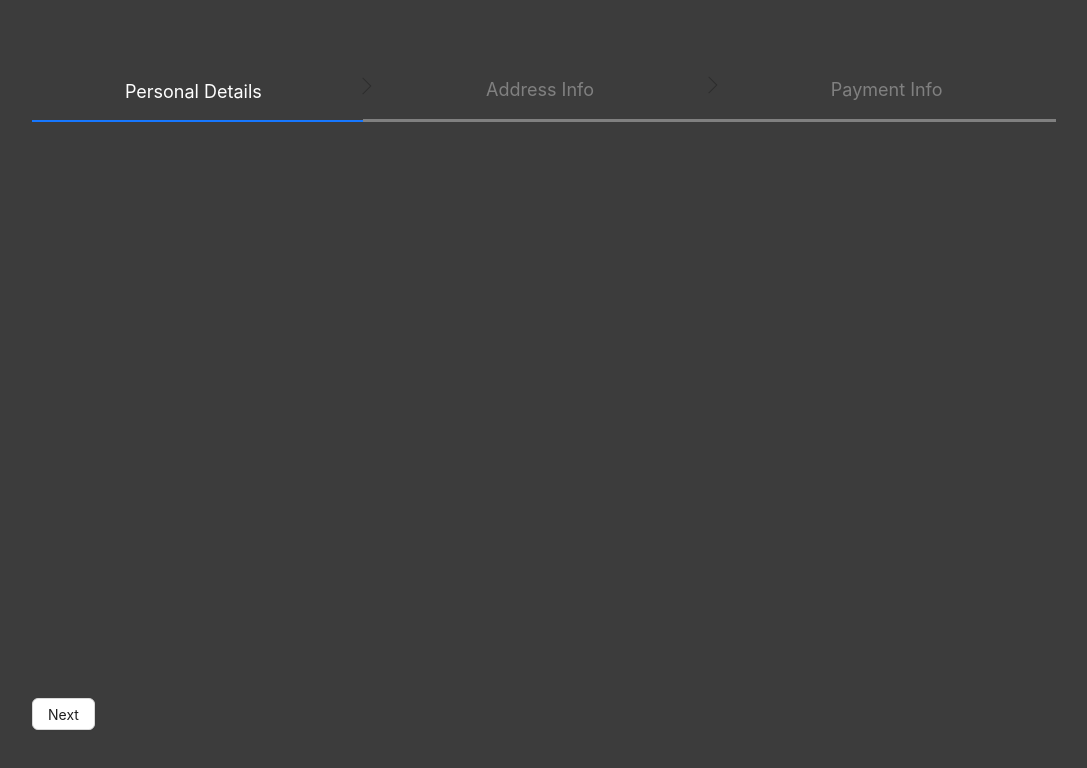
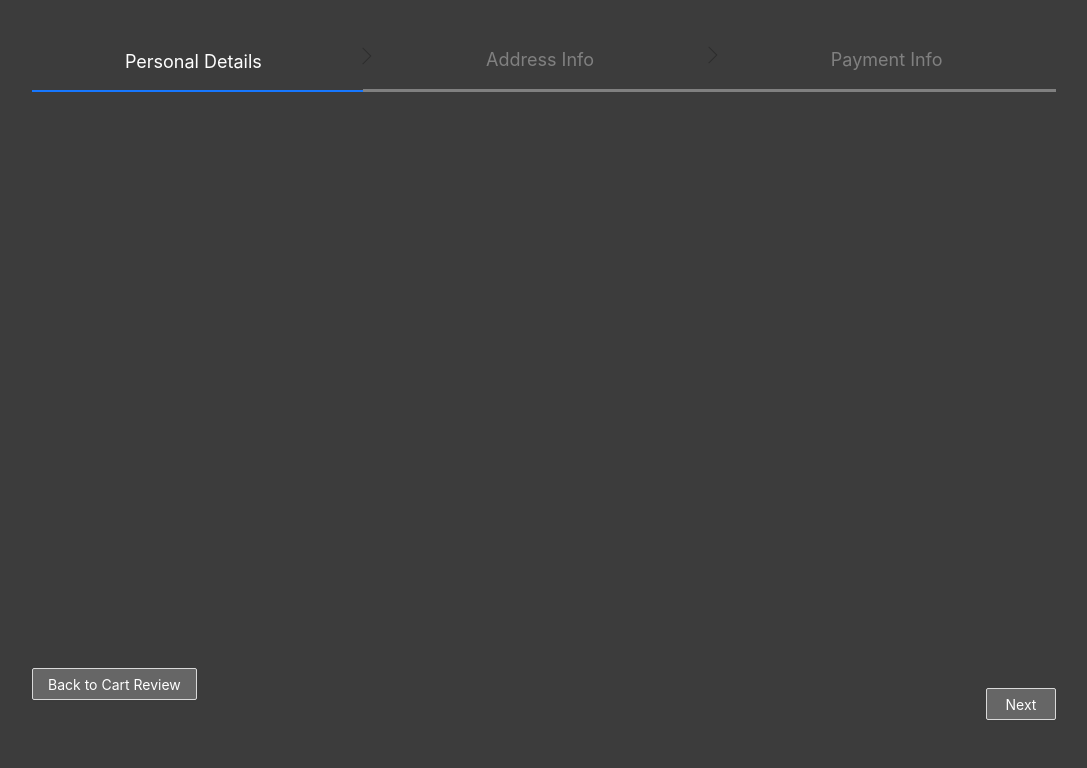
Before and after one commit to ElsonNezaj/soniceye, a React (Create React App) app: page /checkout/1 in a window 1280 px wide. Shown: the top 768 px of the page, without its empty margins (96-1183 px from the left). Built offline with nearby package versions, Linux system fonts and the light colour scheme; no server answers.

Commit message:
changes for contact

```diff
--- a/src/components/Checkout/Container/index.jsx
+++ b/src/components/Checkout/Container/index.jsx
@@ -3,6 +3,7 @@ import { useAppDispatch } from "../../../redux/hooks";
 import { useEffect, useState } from "react";
 import { toggleAppHeader } from "../../../redux/appSlice/appSlice";
 import { Button, Steps, Typography } from "antd";
+import { Link } from "react-router-dom";
 
 const steps = [
   {
@@ -71,9 +72,16 @@ export default function Checkout(match) {
       />
       <div style={{ height: "80%" }}></div>
       <div className={styles.buttonContainer}>
-        {current < items.length - 1 && <Button onClick={next}>Next</Button>}
-        {current >= items.length - 1 && <Button>Done</Button>}
-        {current > 0 && <Button onClick={prev}>Previous</Button>}
+        <div className={styles.leftSide}>
+          <Link to="/cart_review">
+            <Button className={styles.backToReview}>Back to Cart Review</Button>
+          </Link>
+        </div>
+        <div className={styles.rightSide}>
+          {current > 0 && <Button onClick={prev}>Previous</Button>}
+          {current >= items.length - 1 && <Button>Done</Button>}
+          {current < items.length - 1 && <Button onClick={next}>Next</Button>}
+        </div>
       </div>
     </div>
   );
--- a/src/components/Checkout/Container/styles.module.scss
+++ b/src/components/Checkout/Container/styles.module.scss
@@ -1,7 +1,7 @@
 .checkoutContainer {
   width: 80%;
   height: 90%;
-  margin: 50px auto 0px auto;
+  margin: 20px auto 0px auto;
 }
 
 .steps {
@@ -29,4 +29,40 @@
 .buttonContainer {
   width: 100%;
   height: 10%;
+  display: flex;
 }
+
+.leftSide {
+  width: 20%;
+}
+
+.backToReview {
+  min-width: 70px;
+  border-radius: 2px;
+  background-color: #666;
+  color: white;
+
+  &:hover {
+    color: gold !important;
+    border-color: gold !important;
+  }
+}
+
+.rightSide {
+  width: 80%;
+  display: flex;
+  justify-content: flex-end;
+  align-items: center;
+  gap: 5px;
+  button {
+    min-width: 70px;
+    border-radius: 2px;
+    background-color: #666;
+    color: white;
+
+    &:hover {
+      color: gold !important;
+      border-color: gold !important;
+    }
+  }
+}
--- a/src/components/Contact/styles.module.scss
+++ b/src/components/Contact/styles.module.scss
@@ -5,8 +5,10 @@
 
 .mapContainer {
   width: 80%;
-  height: 35%;
+  height: 40%;
   margin: 0 auto;
+  padding-top: 25px;
+
   @media (max-width: 950px) {
     width: 95%;
   }
@@ -83,7 +85,9 @@
 .sectionTitle {
   color: white;
   font-size: 18px;
-  text-align: center;
+  text-align: start;
+  margin-left: 10px;
+  font-weight: bold;
 }
 
 .info {
--- a/src/index.css
+++ b/src/index.css
@@ -29,6 +29,10 @@ code {
 :where(.css-dev-only-do-not-override-pr0fja).ant-steps.ant-steps-navigation
   .ant-steps-item::before {
   background-color: white !important;
+  height: 3px;
+  border-bottom: solid 3.5px transparent !important;
+  position: absolute !important;
+  bottom: 0% !important;
 }
 
 .ant-steps-item.ant-steps-item-process.ant-steps-item-custom.ant-steps-item-active
@@ -50,7 +54,7 @@ code {
 }
 .ant-steps-item.ant-steps-item-finish.ant-steps-item-custom {
   background-color: #444;
-  border-bottom: solid 3px rgba(255, 217, 0, 0.616);
+  border-bottom: solid 3.5px rgba(255, 217, 0, 0.616);
 }
 
 .ant-steps-item-container {
@@ -72,7 +76,7 @@ code {
 }
 
 .ant-steps-item.ant-steps-item-wait.ant-steps-item-custom {
-  border-bottom: solid 3px grey;
+  border-bottom: solid 3.5px grey;
 }
 
 .ant-steps-item.ant-steps-item-wait.ant-steps-item-custom span {
```
